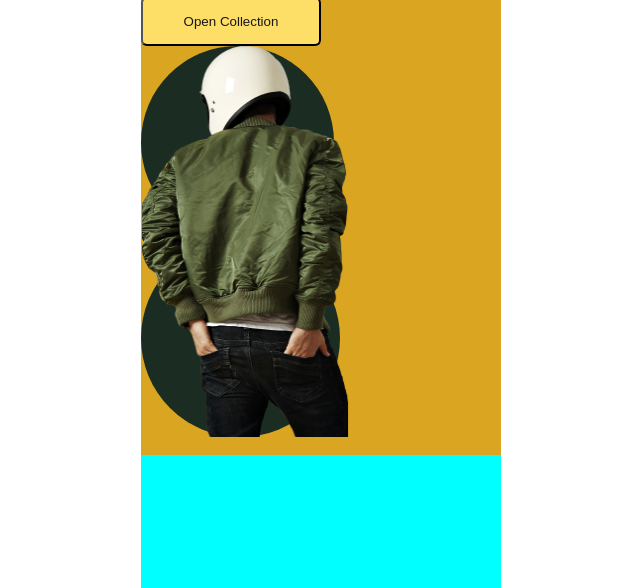
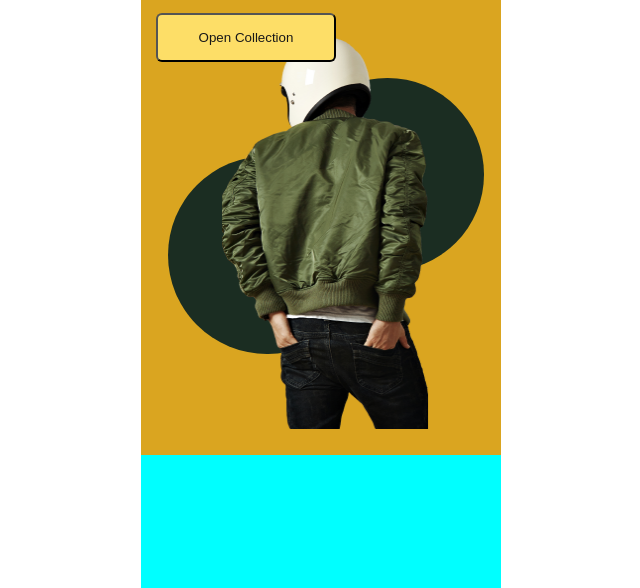
Before and after one commit to banafshe-rahravi/coding-front-exam, a plain HTML site: page index.html in a window 1280 px wide. Shown: the part 212-800 px from the top of the page, without its empty margins (319-959 px from the left). Drawn offline with Linux system fonts and the light colour scheme.

Commit message:
second commit

```diff
--- a/assets/style/index.css
+++ b/assets/style/index.css
@@ -76,6 +76,7 @@ body {}
         color: var(--white-2);
         margin-left: 15px;
         margin-right: 111px;
+        margin-bottom: 12px;
     }
 
     .head-btn {
@@ -85,7 +86,12 @@ body {}
         border-radius: 6px;
         gap: 10px;
         background-color: var(--yellow);
-        color: var(--black-2)
+        color: var(--black-2);
+        margin-right: 165px;
+        margin-left: 15px;
+        position: absolute;
+        z-index: 666;
+
     }
 
     .circle-1 {
@@ -93,7 +99,12 @@ body {}
         height: 192.63px;
         border-radius: 50%;
         background-color: var(--dark-green);
-
+        margin-left: 140px;
+        margin-right: 27px;
+        margin-top: 16px;
+        position: ;
+        z-index: ;
+        transform: translate(10px, 65px);
 
 
 
@@ -104,18 +115,27 @@ body {}
         height: 198.55px;
         border-radius: 50%;
         background-color: var(--dark-green);
-        top: 359.04px;
-        left: 27.22px;
+        margin-left: 27px;
+        margin-top: -50px;
+        position: ;
+        z-index: 0;
+
+
 
 
     }
 
-    .frame {}
+    .frame {
+        position: ;
+    }
 
     .photo-1 {
         width: 208.08px;
         height: 391px;
+        transform: translate(80px, 25px);
         position: absolute;
+        z-index: 555;
+
 
 
     }
--- a/index.html
+++ b/index.html
@@ -18,25 +18,19 @@
             <li><p class="head-text-1"> 2022</p></li>
             <li><h3 class="head-title">Autumn Jackets</h3></li>
             <li><p class="head-text-2">Autumn Sale / Up to 50% OFF</p></li>
-            <li><button class="head-btn">Open Collection</button></li>
+            <li>
+                <div class="frame">
+                <button class="head-btn">Open Collection</button>
 
-            <li>
-                <img class="photo-1" src="assets/style/images/1 1 (2).png" alt="man-weared coat">
-                <div class="frame">
+                    <img class="photo-1" src="assets/style/images/1 1 (2).png" alt="man-weared coat">
+
                    <div class="circle-1"></div>
                    <div class="circle-2"></div>
                 </div>
 
-
-
-
-
-            </li>
-
-            <li>
-                <div></div>
-                <div></div>
-                <div></div>
+                <div class="dot-1"></div>
+                <div class="dot-2"></div>
+                <div class="dot-3"></div>
             </li>
         </ul>
 
```
